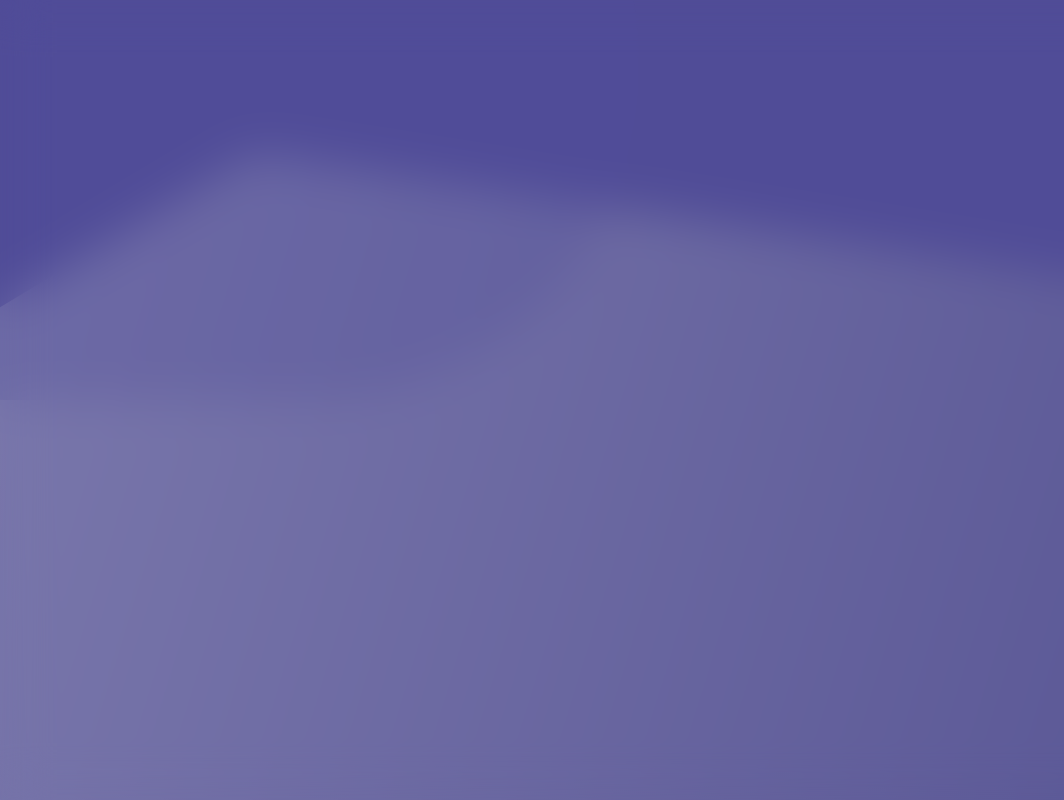
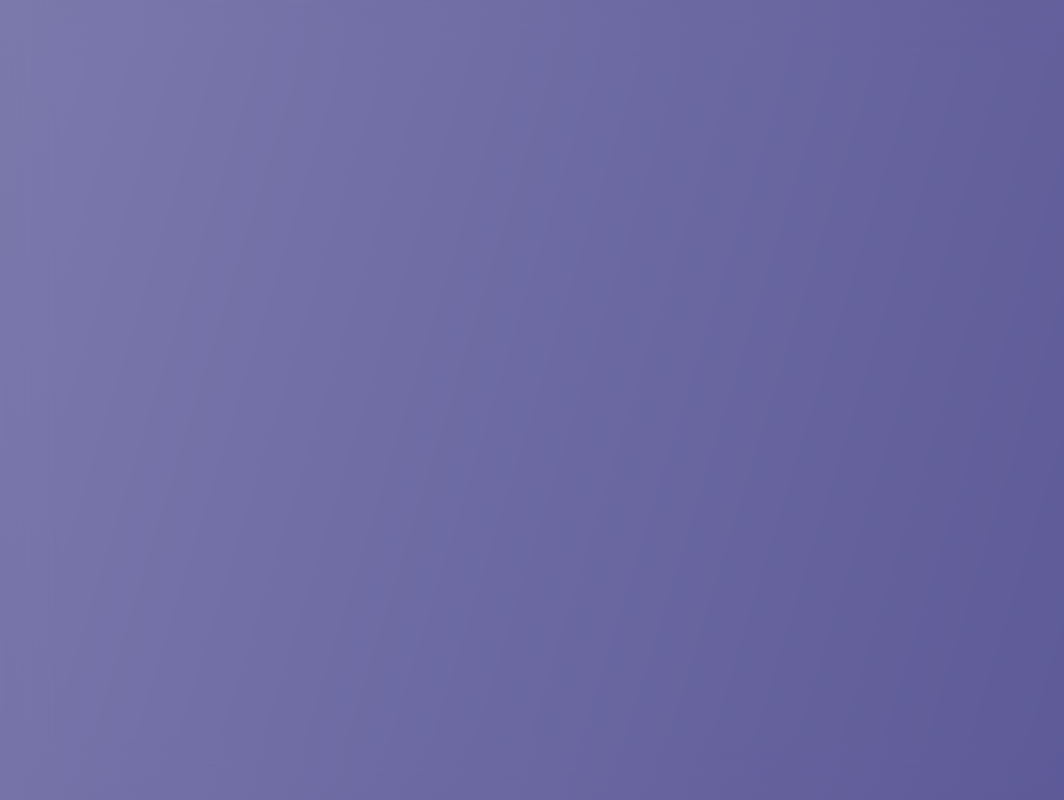
Before and after one commit to PrestonBattle/command-center, a Next.js app: page / in a window 1280 px wide. Shown: the whole page, without its empty margins (0-1064 px from the left). Built offline with nearby package versions, Linux system fonts and the light colour scheme; a web font is replaced by a local one.

Commit message:
Comment out unused background shape elements for cleaner code

```diff
--- a/src/global/components/background.tsx
+++ b/src/global/components/background.tsx
@@ -8,8 +8,8 @@ export function Background() {
         animation: "rotate 20s alternate infinite",
       }}
     >
-      <div className="[clip-path:polygon(0_0,100%_0,100%_80%,20%_40%,0_80%)] bg-(--mantine-color-purple-7) h-96"></div>
-      <div id="background-shape-1" className="w-9/12 h-10/12 bottom-6/12 right-6/12 bg-(--mantine-color-purple-7) rounded-full absolute opacity-30"></div>
+      {/* <div className="[clip-path:polygon(0_0,100%_0,100%_80%,20%_40%,0_80%)] bg-(--mantine-color-purple-7) h-96"></div>
+      <div id="background-shape-1" className="w-9/12 h-10/12 bottom-6/12 right-6/12 bg-(--mantine-color-purple-7) rounded-full absolute opacity-30"></div> */}
       <div className="absolute inset-0 backdrop-blur-xl"></div>
     </div>
   )
```
